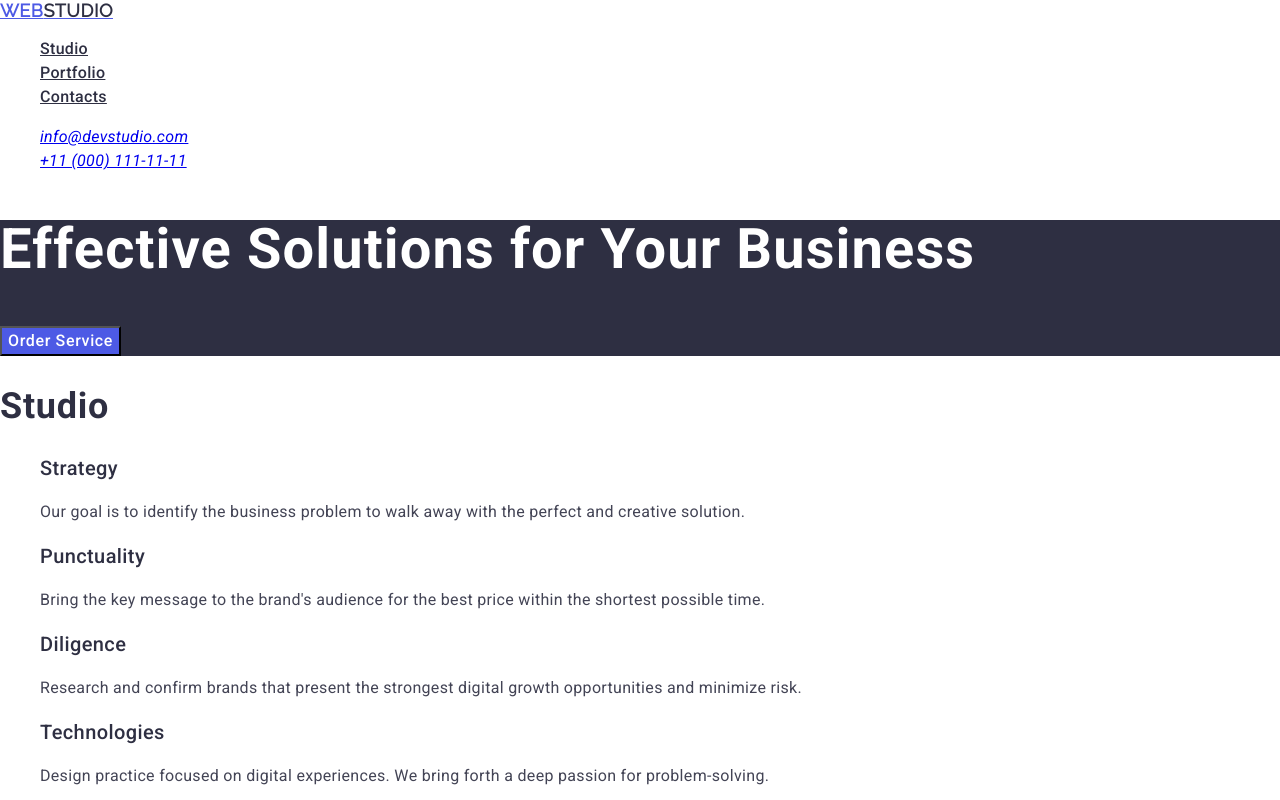
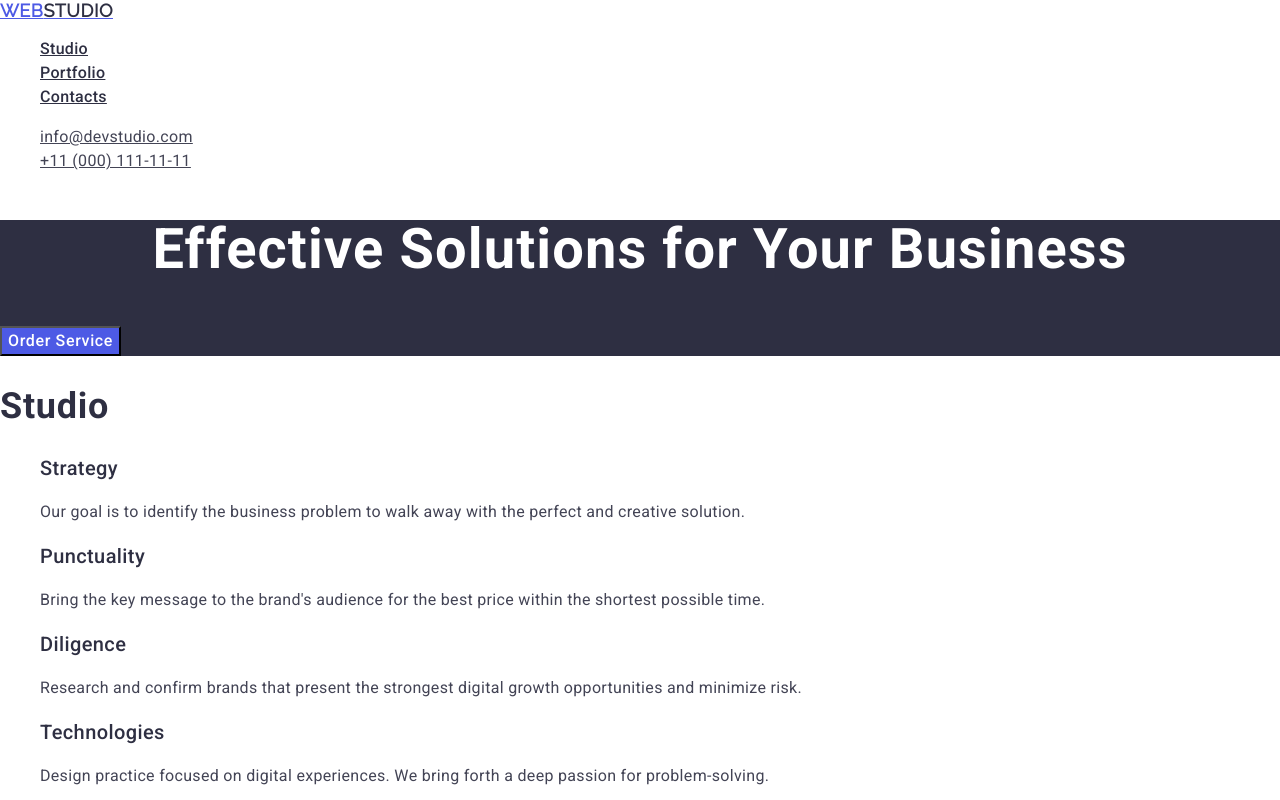
Before and after one commit to katrin-troyan/goit-markup-hw-02, a plain HTML site: page index.html in a window 1280 px wide. Shown: the top 800 px of the page. Drawn offline with nearby package versions, Linux system fonts and the light colour scheme.

Commit message:
add index file

```diff
--- a/css/styles.css
+++ b/css/styles.css
@@ -57,7 +57,16 @@ ul {
     font-size: 16px;
     line-height: 1.5;
     letter-spacing: 0.02em;
-    font-style: normal
+    font-style: normal;
+    color: #434455;
+}
+
+.contacts .contacts-mailto {
+    font-weight: 400;
+    font-size: 16px;
+    line-height: 1.5;
+    letter-spacing: 0.02em;
+    font-style: normal;
     color: #434455;
 }
 
@@ -66,6 +75,23 @@ ul {
 }
 
 .contacts .contacts-mailto:focus {
+    color: #404bbf;
+}
+
+.contacts-tel {
+    font-weight: 400;
+    font-size: 16px;
+    line-height: 1.5;
+    letter-spacing: 0.02em;
+    font-style: normal;
+    color: #434455;
+}
+
+.contacts .contacts-tel:hover {
+    color: #404bbf;
+}
+
+.contacts .contacts-tel:focus {
     color: #404bbf;
 }
 
@@ -78,6 +104,7 @@ ul {
     font-size: 56px;
     line-height: 1.07;
     letter-spacing: 0.02em;
+    text-align: center;
     color: #fff;
 }
 
@@ -116,7 +143,7 @@ ul {
 }
 
 .team {
-    background-color: #F4F4FD
+    background-color: #F4F4FD;
 }
 
 .team-page {
@@ -125,7 +152,7 @@ ul {
     line-height: 1.11;
     letter-spacing: 0.02em;
     text-align: center;
-    text-transform: capitalize
+    text-transform: capitalize;
     color: #2e2f42;
 }
 
@@ -157,9 +184,10 @@ ul {
     line-height: 1.11;
     letter-spacing: 0.02em;
     text-align: center;
-    text-transform: capitalize
+    text-transform: capitalize;
     color: #2e2f42;
 }
+
 
 .portfolio-title {
         font-weight: 500;
@@ -185,7 +213,7 @@ ul {
     font-family: "Raleway", sans-serif;
     font-weight: 700;
     font-size: 18px;
-    line-height: 1.16667;
+    line-height: 1.17;
     letter-spacing: 0.03em;
     text-transform: uppercase;
     color: #4d5ae5;
@@ -197,7 +225,7 @@ ul {
     line-height: 1.17;
     letter-spacing: 0.03em;
     text-transform: uppercase;
-    color: #4d5ae5;
+    color: #f4f4fd;
 }
 
 .footer-text {
--- a/index.html
+++ b/index.html
@@ -18,7 +18,7 @@
                 Web<span class="accent">Studio</span>
             </a>
             <ul class="page-nav">
-              <li><a href="#Studio" class="link">Studio</a></li>
+              <li><a href="./index.html" class="link">Studio</a></li>
               <li><a href="#Portfolio" class="link">Portfolio</a></li>
               <li><a href="#Contacts" class="link">Contacts</a></li>
             </ul>
@@ -29,7 +29,7 @@
                     <a class="contacts-mailto" href="mailto:info@devstudio.com">info@devstudio.com</a>
                 </li>
                 <li>
-                    <a href="tel:+110001111111">+11 (000) 111-11-11</a>
+                    <a class="contacts-tel" href="tel:+110001111111">+11 (000) 111-11-11</a>
                 </li>
             </ul>
         </address>
```
